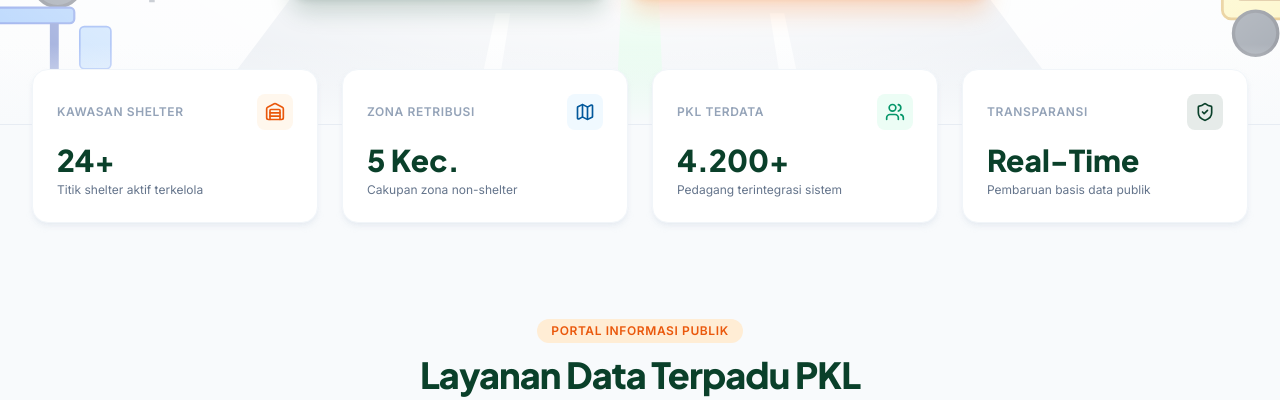
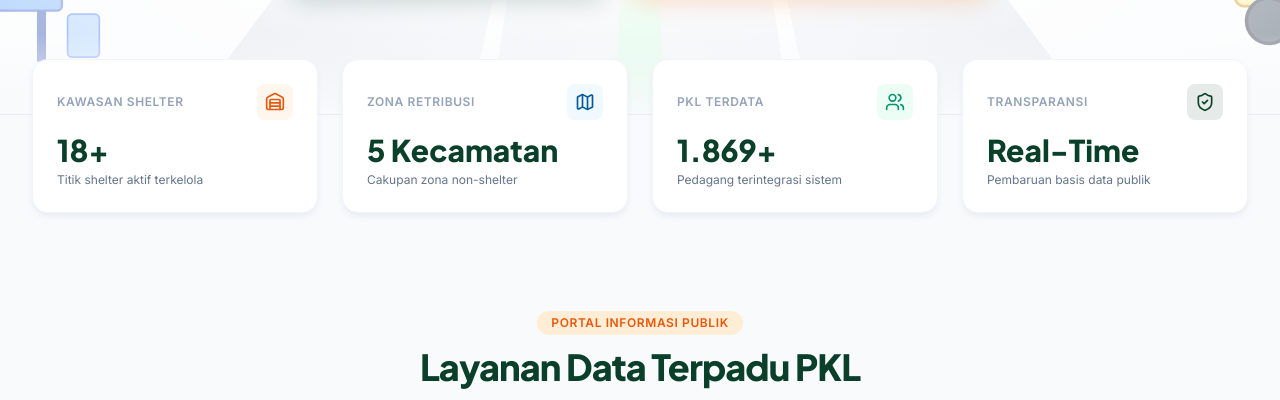
Before and after one commit to uptdpklsurakarta-oss/data-pkl-ska, a plain HTML site: page index.html in a window 1280 px wide. Shown: the part 639-1039 px from the top of the page. Drawn offline with nearby package versions, Linux system fonts and the light colour scheme.

Commit message:
Update index.html

````diff
--- a/index.html
+++ b/index.html
@@ -1,4 +1,3 @@
-```html
 <!DOCTYPE html>
 <html lang="id" class="scroll-smooth">
 <head>
@@ -383,7 +382,7 @@
                         </div>
                     </div>
                     <div>
-                        <div class="font-display font-extrabold text-2xl sm:text-3xl text-forest-900">24+</div>
+                        <div class="font-display font-extrabold text-2xl sm:text-3xl text-forest-900">18+</div>
                         <p class="text-xs text-slate-500 mt-1">Titik shelter aktif terkelola</p>
                     </div>
                 </div>
@@ -397,7 +396,7 @@
                         </div>
                     </div>
                     <div>
-                        <div class="font-display font-extrabold text-2xl sm:text-3xl text-forest-900">5 Kec.</div>
+                        <div class="font-display font-extrabold text-2xl sm:text-3xl text-forest-900">5 Kecamatan</div>
                         <p class="text-xs text-slate-500 mt-1">Cakupan zona non-shelter</p>
                     </div>
                 </div>
@@ -411,7 +410,7 @@
                         </div>
                     </div>
                     <div>
-                        <div class="font-display font-extrabold text-2xl sm:text-3xl text-forest-900">4.200+</div>
+                        <div class="font-display font-extrabold text-2xl sm:text-3xl text-forest-900">1.869+</div>
                         <p class="text-xs text-slate-500 mt-1">Pedagang terintegrasi sistem</p>
                     </div>
                 </div>
@@ -875,10 +874,6 @@
                     </div>
                     <div class="min-w-0">
                         <div class="flex items-center gap-2">
-                            <span class="inline-flex items-center gap-1 text-[11px] font-semibold uppercase tracking-wider text-brandOrange-400">
-                                <span class="w-1.5 h-1.5 rounded-full bg-emerald-400 animate-pulse"></span>
-                                Live Data Portal
-                            </span>
                             <span id="modal-url-preview" class="hidden lg:inline-block text-[11px] text-slate-300 truncate max-w-xs font-mono">
                                 script.google.com/macros/...
                             </span>
@@ -1148,4 +1143,3 @@
     </script>
 </body>
 </html>
-```
````
